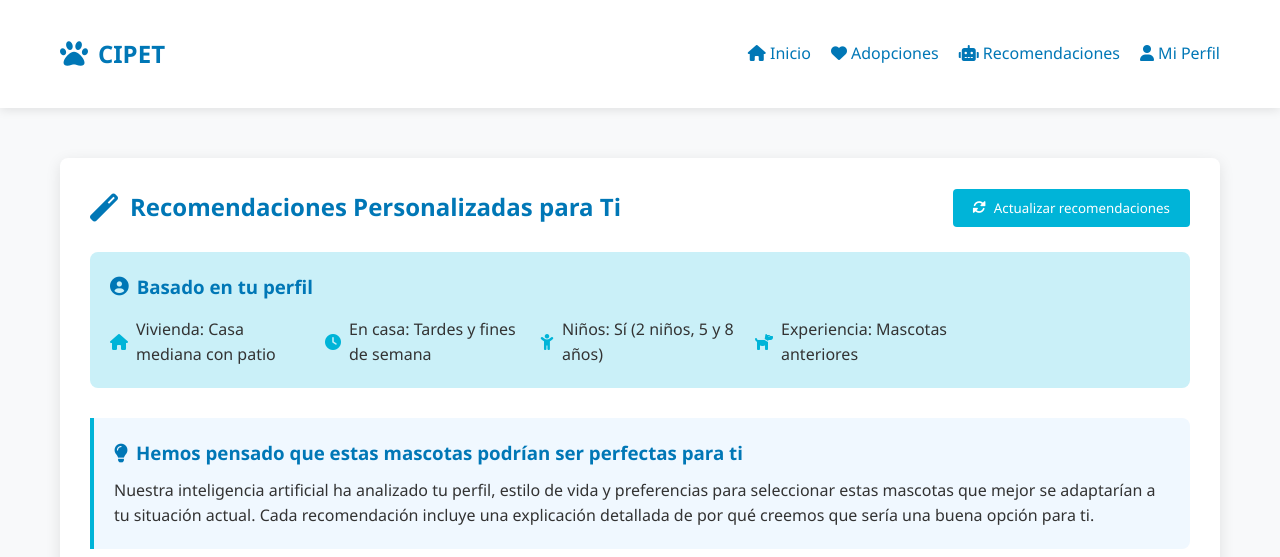
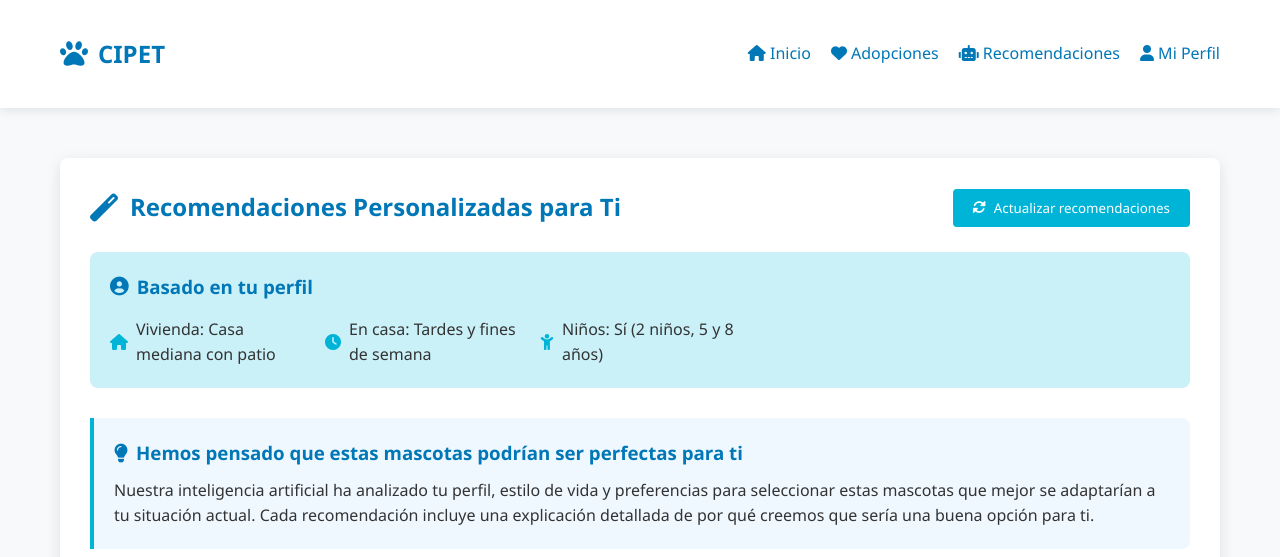
Before and after one commit to YOINERA/PARA-TI, a plain HTML site: page RecomendacionIA.html in a window 1280 px wide. Shown: the top 557 px of the page. Drawn offline with Linux system fonts and the light colour scheme.

Commit message:
Update RecomendacionIA.html

```diff
--- a/RecomendacionIA.html
+++ b/RecomendacionIA.html
@@ -423,10 +423,6 @@
                         <i class="fas fa-child"></i>
                         <span>Niños: Sí (2 niños, 5 y 8 años)</span>
                     </div>
-                    <div class="profile-detail">
-                        <i class="fas fa-dog"></i>
-                        <span>Experiencia: Mascotas anteriores</span>
-                    </div>
                 </div>
             </div>
 
```
